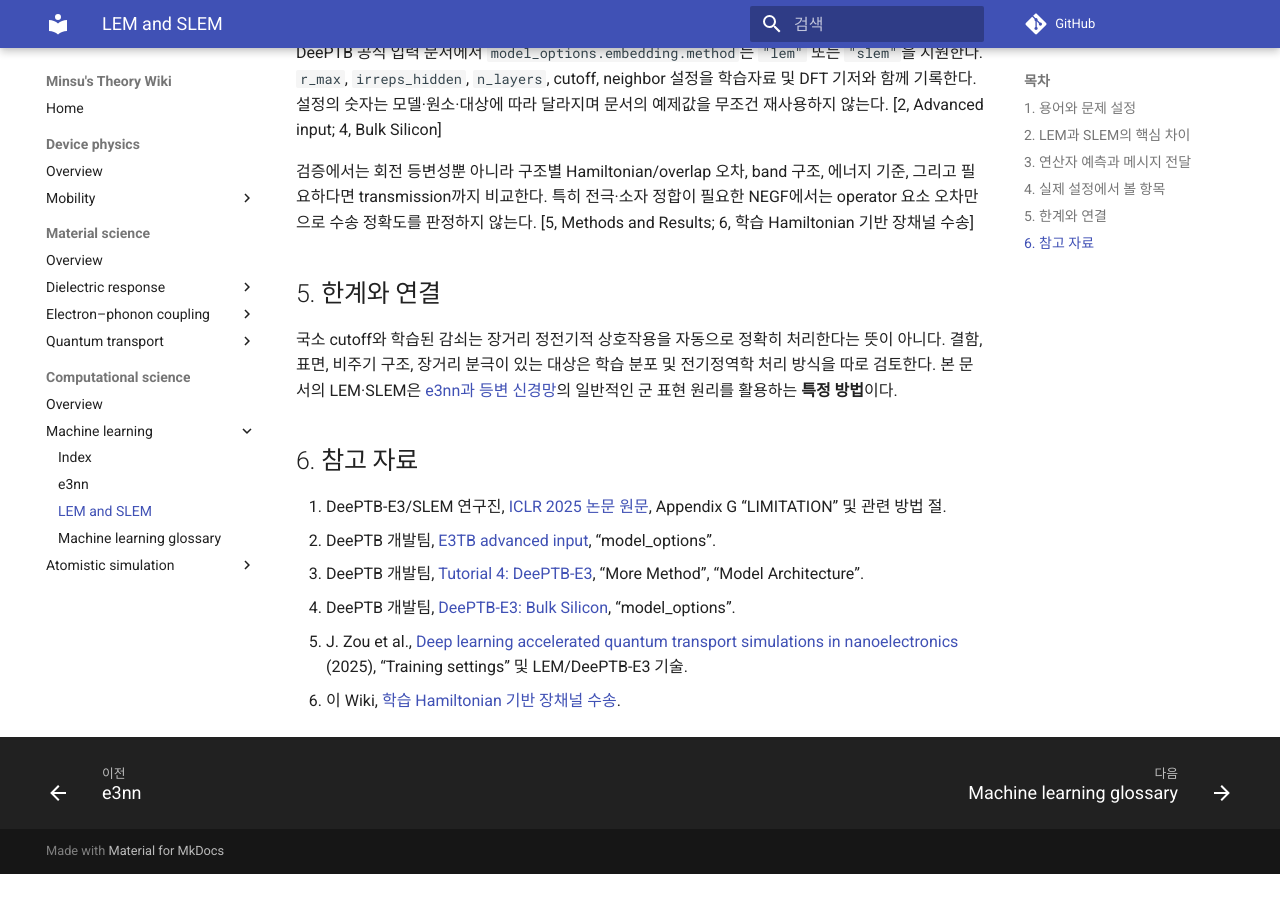
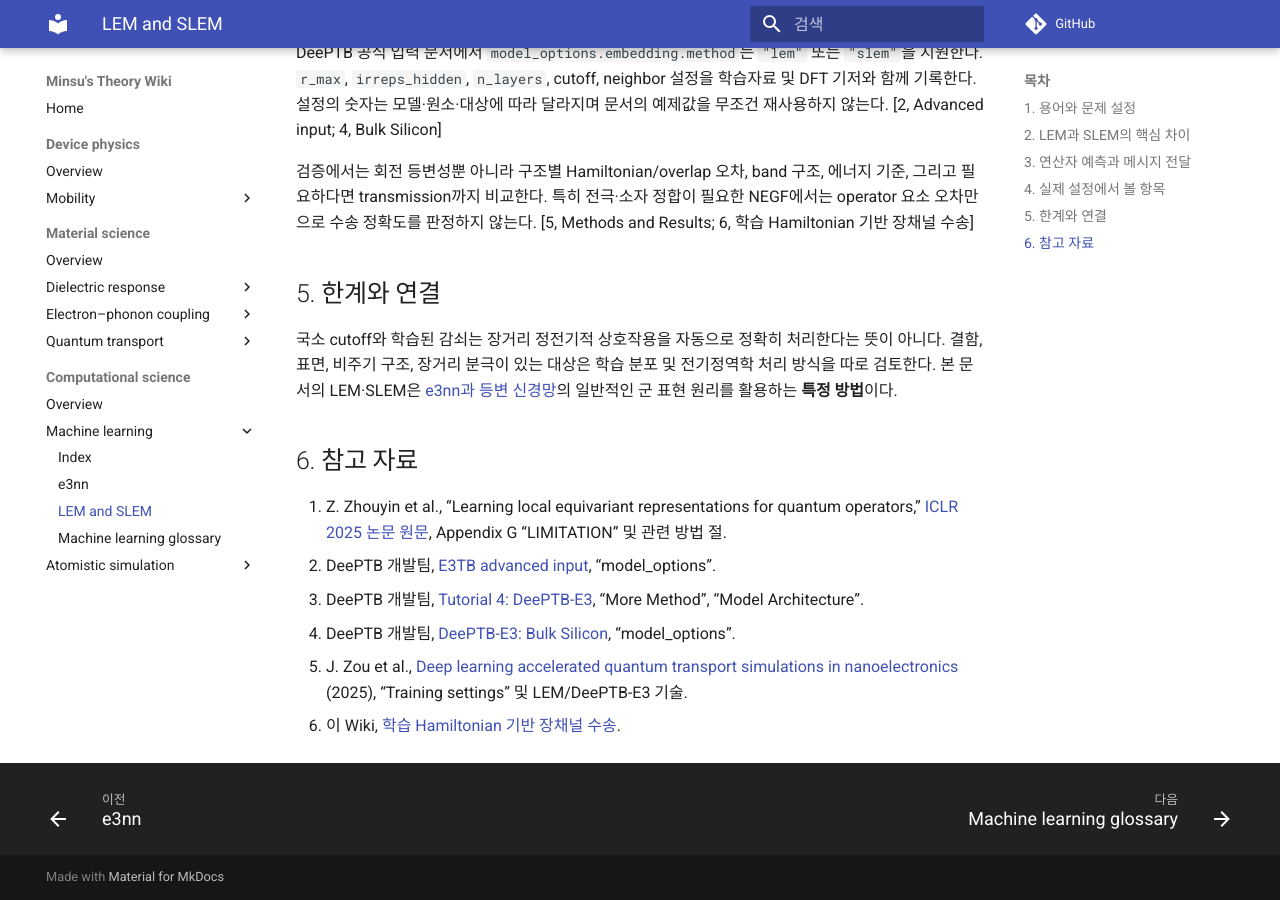
Before and after one commit to YHKlab-MSJeong/Theory-Wiki, an MkDocs documentation site: the page built from docs/computational-science/machine-learning/lem-slem.md, in a window 1280 px wide and 900 px high, scrolled down 1323 px. Built offline with MkDocs 1.6.1 and Material for MkDocs 9.7.7, drawn with Linux system fonts in a browser that asks for light colours; comment, search, counter and statistics services are not loaded; before the commit the page ends 2197 px from its top, so only the background shows below that.

Commit message:
docs: refine source-verified theoretical distinctions

```diff
--- a/docs/computational-science/machine-learning/lem-slem.md
+++ b/docs/computational-science/machine-learning/lem-slem.md
@@ -40,7 +40,7 @@ DeePTB 공식 입력 문서에서 `model_options.embedding.method`는 `"lem"`
 
 ## 6. 참고 자료
 
-1. DeePTB-E3/SLEM 연구진, [ICLR 2025 논문 원문](https://openreview.net/pdf?id=kpq3IIjUD3), Appendix G “LIMITATION” 및 관련 방법 절.
+1. Z. Zhouyin et al., “Learning local equivariant representations for quantum operators,” [ICLR 2025 논문 원문](https://openreview.net/pdf?id=kpq3IIjUD3), Appendix G “LIMITATION” 및 관련 방법 절.
 2. DeePTB 개발팀, [E3TB advanced input](https://github.com/deepmodeling/DeePTB/blob/main/docs/advanced/e3tb/advanced_input.md), “model_options”.
 3. DeePTB 개발팀, [Tutorial 4: DeePTB-E3](https://deeptb.readthedocs.io/en/latest/quick_start/hands_on/tutorial4_E3_si.html), “More Method”, “Model Architecture”.
 4. DeePTB 개발팀, [DeePTB-E3: Bulk Silicon](https://deeptb.readthedocs.io/en/latest/quick_start/hands_on/e3tb_hands_on.html), “model_options”.
```
